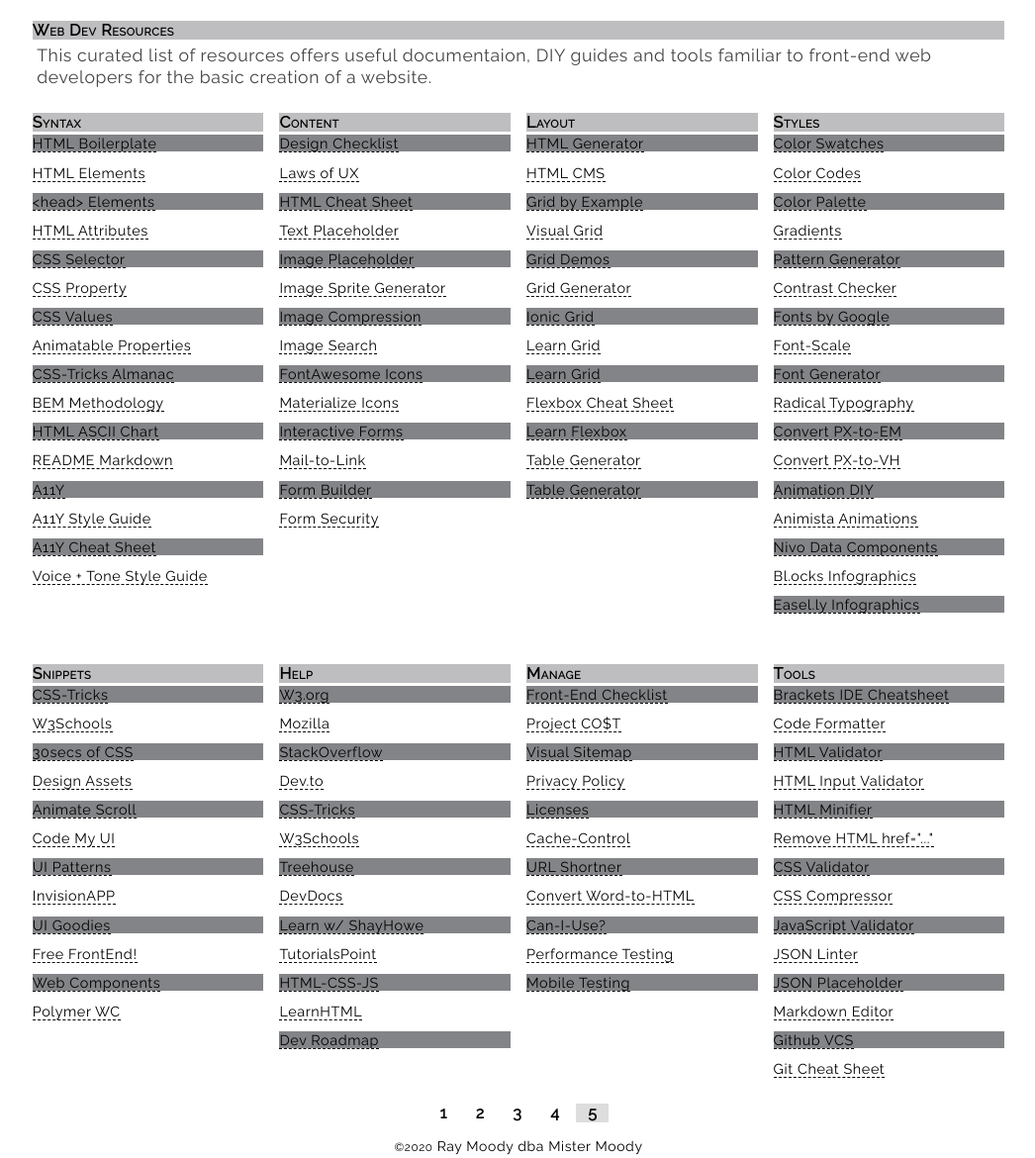
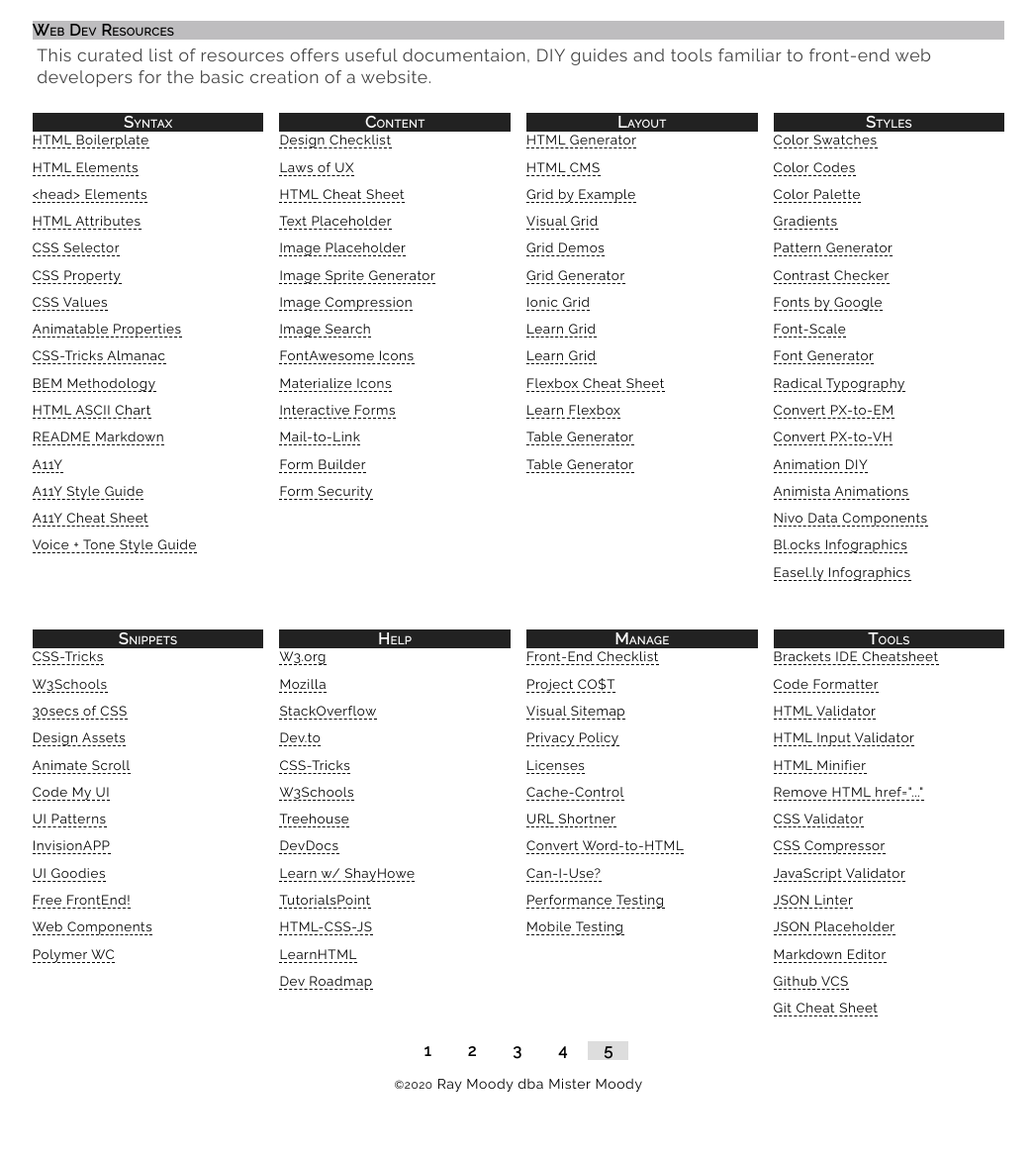
Before and after one commit to MisterMoody/mistermoody, a PHP site: page /mistermoody/webdesign/resources.php in a window 1280 px wide. Shown: the part 45-1215 px from the top of the page at 99% size, without its empty margins (116-1162 px from the left). After the commit the page ends 1149 px from the top, so only its background shows below. Run offline with PHP 8.4, Linux system fonts and the light colour scheme; some libraries are stand-ins or nearby versions.

Commit message:
Remove Stripped Pattern for webdesign/resources

```diff
--- a/css/webdesignStyles.css
+++ b/css/webdesignStyles.css
@@ -88,15 +88,6 @@ fa-home {
 /* ****Header PERFECTLY Aligned with <body>**** */
 /* ============================================ */
 /* 1b. PAGINATION ============================= */
-/*.pagination {
-  width: 100%;
-  margin: 1em 0;
-  display: grid;
-  grid-template-columns: repeat(auto-fill, 32px);
-  grid-column-gap: 10px;
-  justify-items: end;
-  justify-content: center;
-}*/
 section.caseCenter {
   text-align: center;
   margin: 0.8em 0 1em 0;
@@ -107,20 +98,19 @@ section.caseCenter {
   margin: 0;
   padding: 0;
 }
-li.active {color: red; background-color: #ddd;}
 ul.pagination {text-align: center;}
 ul.pagination li {
   display: inline-block;
   text-align: center;
 }
-
 ul.pagination li a {
   color: #000;
   font-weight: 800;
   text-align: center;
   text-decoration: none;
-  padding: 12px;
+  padding: 0 16px;
 }
+ul.pagination li.active {background-color: #ddd;}
 /* ============================================ */
 /* 2. UNIVERSAL BASE STYLES =================== */
 /* ============================================ */
@@ -407,16 +397,23 @@ ol.alpha {list-style-type: lower-alpha;}
 .resManage {grid-area: manage;}
 .resTools {grid-area: tools;}
 .resourceGrid {
+  margin: 0;
   display: grid;
   width: 100%;
   grid-template-columns: repeat(2, 1fr);
-  grid-template-rows: minmax(20px, auto);
+  grid-template-rows: minmax(22px, auto);
   grid-template-areas:
     "syntax contentRes"
     "layout styles"
     "snippets helpRes"
     "manage tools";
-  grid-gap: 1em;
+  grid-gap: 0 1em;
+}
+.resourceGrid div h4 {
+  margin-bottom: 0;
+  background-color: #222;
+  color: #fff;
+  text-align: center;
 }
 .resourceLink {
   margin-bottom: 1em;
@@ -425,23 +422,23 @@ ol.alpha {list-style-type: lower-alpha;}
   font-size: 0.84em;
   grid-gap: 0.48em;
 }
-/* Alternate Background-Scheme */
+/* Alternatiing Grey/White Background-Color
 .resourceLink > span:nth-child(4n+1),
 .resourceLink > span:nth-child(4n+3) {
   background-color:#838487;
-}
+}*/
 @media only screen and (min-width: 800px) {
   .resourceGrid {
     display: grid;
     width: 100%;
     grid-template-columns: repeat(4, 1fr);
-    grid-template-rows: repeat(auto, 20px);
+    grid-template-rows: repeat(auto, 22px);
     grid-template-areas:
       "syntax contentRes layout styles"
       "snippets helpRes manage tools";
+  grid-gap: 1em;
   }
   .resourceLink {
-    font-size: 0.9em;
   grid-gap: 0.84em;
   }
 }
--- a/webdesign/resources.php
+++ b/webdesign/resources.php
@@ -3,38 +3,18 @@ $pageTitle = "A Curated List of Front-End Web Development Resources by Ray Moody
 $page = "Resources";
 include ("../inc/webdesignHeader.php");
 ?>
-<!-- ************************************************** -->
-<!-- ************ <<WEB DESIGN KNOWLEDGE>> ************ -->
-
+<!-- ********************************************** -->
+<!-- ************ <<WEB DESIGN KNOWLEDGE>> ******** -->
 
 <!-- //CONTENT-BEGINS..... -->
-
-<!-- <html / css> Markup Content
-    <p>
-      Hypertext Markup Language is the standard markup language for creating semantic layouts for websites. HTML uses elements (i.e. tags) that allows designers to organize the content of a web page. Although there are dozens of elements that can be used, all elements are either semantic or not. Semantic elements clearly defines content for the browser and is used to provide structure for the overall layout for the content of a web page. Such elements always begin on a new line on a web page, extending the full-width of the horizontal space of its parent element (i.e. container).
-    </p>
-    <p>
-      Inline-level elements, on the other hand, reside within semantic elements, only takes up as much space as is required by its content and cannot start on a new line. Such elements are helpful in that they emphasize how content will be displayed, particularly when CSS is applied to them.
-    </p>
-    <p>
-      HTML5 no longer defines elements as <a href="https://developer.mozilla.org/en-US/docs/Web/HTML/Block-level_elements" target="_blank">block</a> or <a href="https://developer.mozilla.org/en-US/docs/Web/HTML/Inline_elements" target="_blank">inline</a> and suggests that designers use <a href="https://developer.mozilla.org/en-US/docs/Web/Guide/HTML/Content_categories" target="_blank">content categories</a> when marking up a web page. The resources presented below reference HTML elements (i.e. tags) as well as attributes that can be used to properly structure content while providing accessibility which makes websites more inclusive.
-    </p>
-    <p>
-      A Cascading Style Sheet is a document with instructions that are called <em>statements</em>, which defines the visual design of HTML elements. All statements begin with a <em>selector</em> and is followed by a set of curly braces; these target specific and/or groups of elements. Within the statement are <em>property-value pairs</em>, which declares a specific styling, hence its name: declaration.
-    </p>
-    <p>
-      A major tenet of writing CSS is to keep the syntax DRY: that is, do not repeat yourself. This can be accomplished by following design principles that conform to web standards such as outlining a grid layout for responsiveness; building an interactively-accessible form; or properly designating colors, fonts, images, icons and navigation links.
-      Learn more about <a target="_blank" href="https://mistermoody.github.io/usingCSS.html">CSS</a>, which is the standard programming language used to make websites pretty.
-    </p>-->
   <article>
-    <div>
+    <section>
       <h4>Web Dev Resources</h4>
       <p>
         This curated list of resources offers useful documentaion, DIY guides and tools familiar to front-end web developers for the basic creation of a website.
       </p>
-    </div>
-
-    <div class="resourceGrid">
+    </section>
+    <section class="resourceGrid">
       <div class="resSyntax">
         <h4>Syntax</h4>
         <div class="resourceLink">
@@ -288,23 +268,16 @@ include ("../inc/webdesignHeader.php");
           <span><a target="_blank" href="https://gist.github.com/BolajiAyodeji/d5393b90650c49ba9ef81493bfca9cda">Git Cheat Sheet</a></span>
         </div>
       </div>
-    </div>
-  <!-- ************************************************** -->
-  <!--          ********** PAGINATION **********          -->
+    </section>
+  <!-- ******************************************** -->
+  <!--     ************* PAGINATION ************    -->
   <?php include ("../inc/pagination.php"); ?>
-  <!-- ************************************************** -->
+  <!-- ******************************************** -->
   </article>
-    <!-- Link to mistermoody.github.io
-    <div>
-      <p>
-        Blogged Resources: <a target="_blank" href="https://mistermoody.github.io/usingHTML.html">HTML</a> -- <a target="_blank" href="https://mistermoody.github.io/usingCSS.html">CSS</a> -- <a target="_blank" href="https://mistermoody.github.io/management.html">Project Management</a>
-      </p>
-    </div>-->
-
 <!-- .....CONTENT-ENDS// -->
 
-<!-- ************************************************** -->
-<!-- ************************************************** -->
+<!-- ********************************************** -->
+<!-- ********************************************** -->
 <?php
 include ("../inc/footer.php");
 ?>
```
